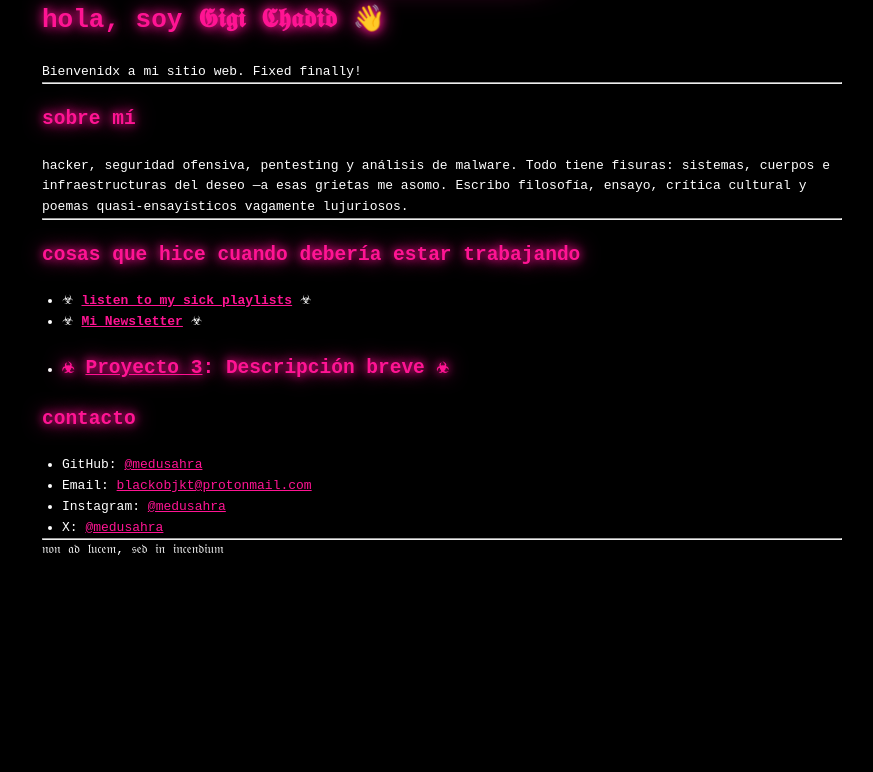
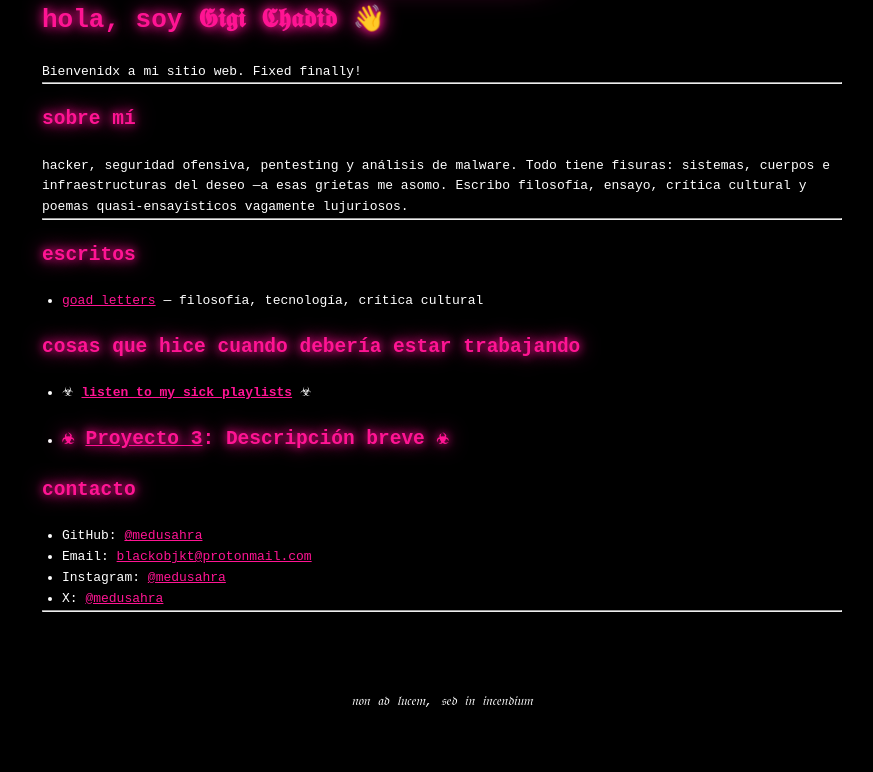
Before and after one commit to medusahra/medusahra.github.io, a Jekyll site: the page built from index.md, in a window 1280 px wide. Shown: the part 190-962 px from the top of the page, without its empty margins (198-1071 px from the left). Built offline with Jekyll 4.4.1, drawn with Linux system fonts in a browser that asks for light colours; before the commit the page ends 900 px from its top, so only the background shows below that.

Commit message:
Update index.md

```diff
--- a/index.md
+++ b/index.md
@@ -16,11 +16,13 @@ hacker, seguridad ofensiva, pentesting y análisis de malware. Todo tiene fisura
 —a esas grietas me asomo. Escribo filosofía, ensayo, crítica cultural y poemas quasi-ensayísticos vagamente lujuriosos.
 
 ---
+## escritos
+
+- [goad letters](https://goadletter.substack.com/) — filosofía, tecnología, crítica cultural
 
 ## cosas que hice cuando debería estar trabajando
 
 - ☣ **[listen to my sick playlists](https://open.spotify.com/user/oer0flire345iy1g4vaifowzc/playlists)** ☣
-- ☣ **[Mi Newsletter](https://goadletter.substack.com/)** ☣
 - ☣ **[Proyecto 3](https://enlace.com)**: Descripción breve ☣
 ---
 
@@ -34,4 +36,6 @@ hacker, seguridad ofensiva, pentesting y análisis de malware. Todo tiene fisura
 
 ---
 
-> 𝔫𝔬𝔫 𝔞𝔡 𝔩𝔲𝔠𝔢𝔪, 𝔰𝔢𝔡 𝔦𝔫 𝔦𝔫𝔠𝔢𝔫𝔡𝔦𝔲𝔪
+<div style="text-align: center; margin-top: 80px; margin-bottom: 40px;">
+<em>𝔫𝔬𝔫 𝔞𝔡 𝔩𝔲𝔠𝔢𝔪, 𝔰𝔢𝔡 𝔦𝔫 𝔦𝔫𝔠𝔢𝔫𝔡𝔦𝔲𝔪</em>
+</div>
```
